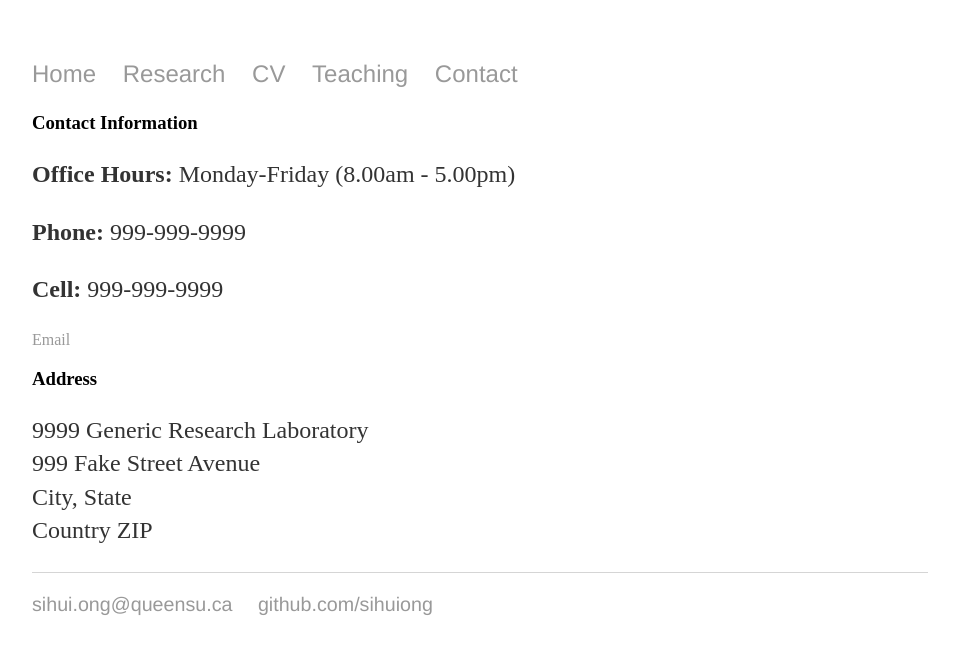
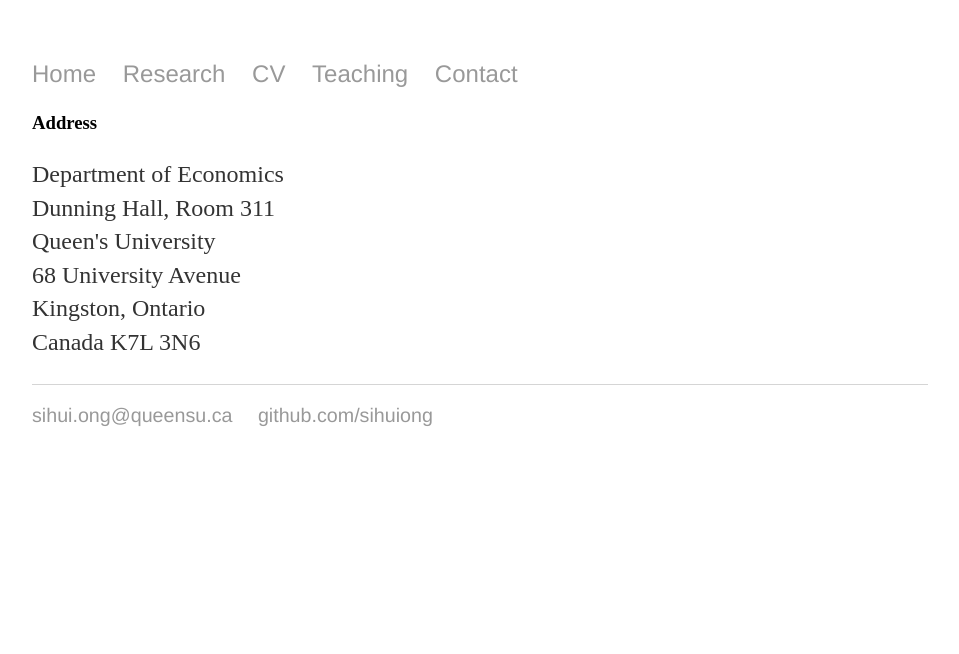
Before and after one commit to SihuiOng/SihuiOng.github.io, a Jekyll site: the page built from contact/index.html, in a window 1280 px wide. Shown: the top 654 px of the page, without its empty margins (160-1119 px from the left). Built offline with Jekyll 4.4.1, drawn with Linux system fonts in a browser that asks for light colours; nearby versions of some CDN libraries; library files that are not in the unit come from our copies.

Commit message:
Update index.html

```diff
--- a/contact/index.html
+++ b/contact/index.html
@@ -2,21 +2,16 @@
 layout: default
 title: Contact
 ---
-		</div>
 
-                  <h3>Contact Information</h3>
-                  <p><b>Office Hours: </b>Monday-Friday (8.00am - 5.00pm)</p>
-                  <p><b>Phone: </b>999-999-9999</p>
-                  <p><b>Cell: </b>999-999-9999</p>
-                  <a href="mailto:your.email@uni.edu">Email</a>
-               </div>
 
                <div class="span5">
                   <h3>Address</h3>
-                  <p>9999 Generic Research Laboratory<br>
-                     999 Fake Street Avenue<br>
-                     City, State<br>
-                     Country ZIP
+                  <p>Department of Economics<br>
+		Dunning Hall, Room 311<br>
+		Queen's University<br>
+		68 University Avenue<br>
+		Kingston, Ontario<br>
+		Canada K7L 3N6
                   </p>
 		</div>
 
```
